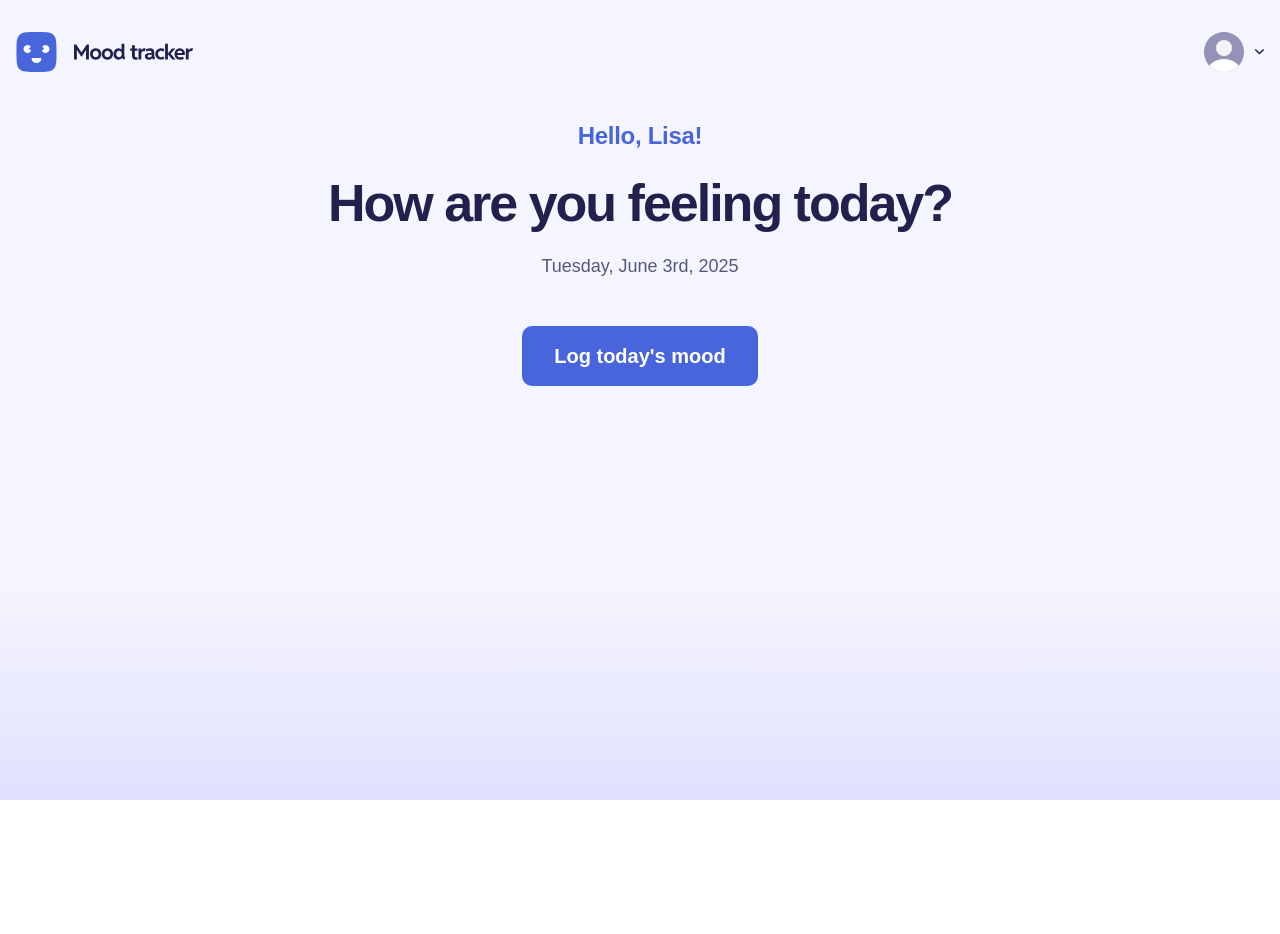
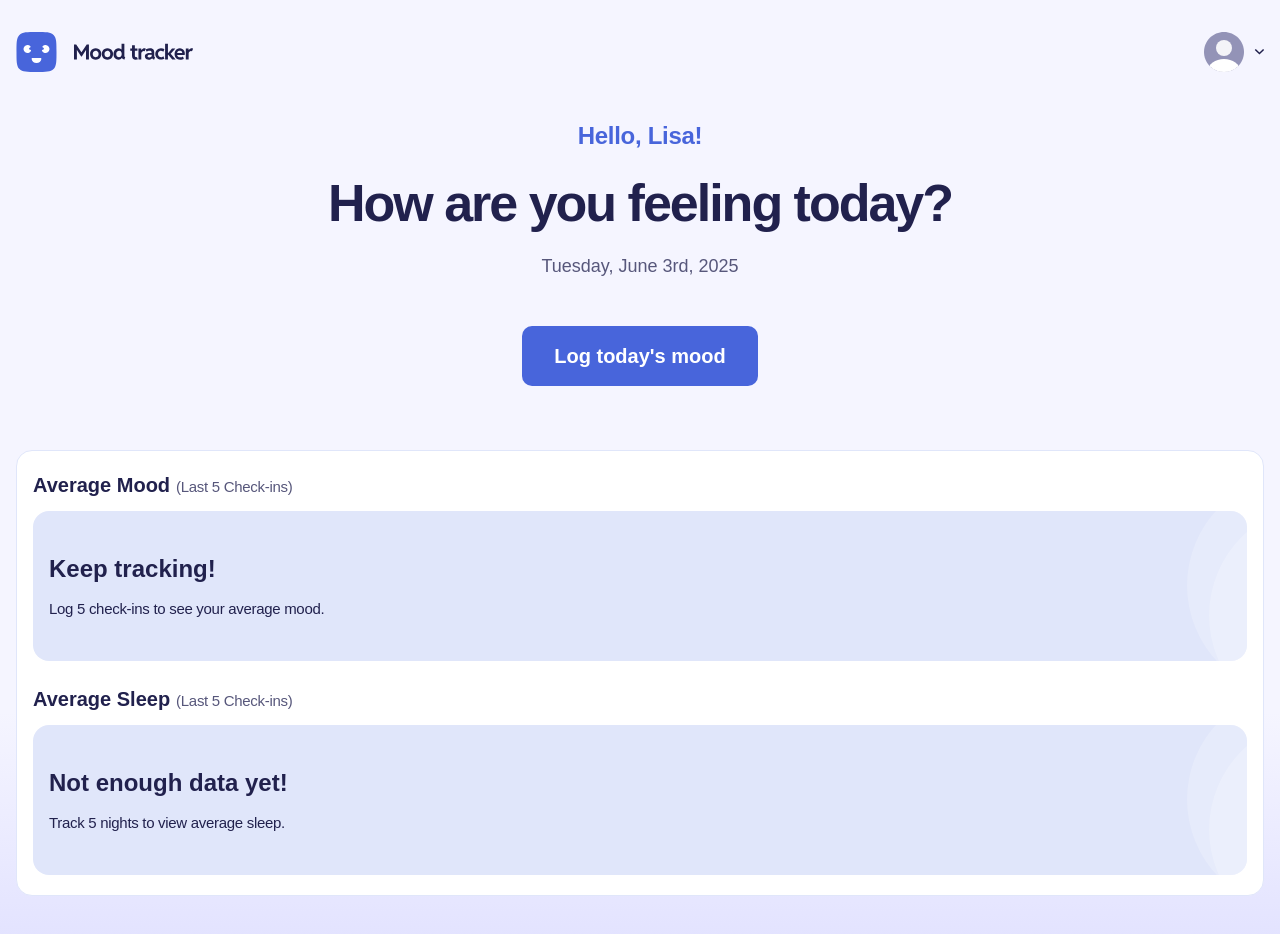
Before and after one commit to 3lectrologos/FM-mood-tracking-app, a Next.js app: page / in a window 1280 px wide. Shown: the top 934 px of the page. Before the commit the page ends 800 px from the top, so only its background shows below. Built offline with nearby package versions, Linux system fonts and the light colour scheme; a web font is replaced by a local one.

Commit message:
Add default average boxes

```diff
--- a/app/page.tsx
+++ b/app/page.tsx
@@ -1,13 +1,19 @@
 import Header from '@/components/Header'
 import Spacer from '@/components/Spacer'
 import MoodLogPrompt from '@/components/MoodLogPrompt'
+import AverageDisplay from '@/components/AverageDisplay'
 
 export default function Home() {
+  const moodData = { type: 'mood' }
+  const sleepData = { type: 'sleep' }
+
   return (
     <div className="flex min-h-dvh flex-col items-center px-200 pt-400 pb-1000">
       <Header />
       <Spacer className="h-600" />
       <MoodLogPrompt />
+      <Spacer className="h-800" />
+      <AverageDisplay moodData={moodData} sleepData={sleepData} />
     </div>
   )
 }
--- /dev/null
+++ b/components/AverageBox.tsx
@@ -0,0 +1,24 @@
+import { AverageData } from '@/types'
+import BgPattern from '@/assets/images/bg-pattern-averages.svg'
+
+const defaultMoodTitle = 'Keep tracking!'
+const defaultMoodSubtitle = 'Log 5 check-ins to see your average mood.'
+const defaultSleepTitle = 'Not enough data yet!'
+const defaultSleepSubtitle = 'Track 5 nights to view average sleep.'
+
+export default function AverageBox({ data }: { data: AverageData }) {
+  const defaultTitle =
+    data.type === 'mood' ? defaultMoodTitle : defaultSleepTitle
+  const defaultSubtitle =
+    data.type === 'mood' ? defaultMoodSubtitle : defaultSleepSubtitle
+
+  return (
+    <div className="relative flex h-[150px] flex-col justify-center gap-y-150 overflow-hidden rounded-16 bg-blue-100 px-200 py-250">
+      <div className="txt-preset-4">{defaultTitle}</div>
+      <div className="txt-preset-7">{defaultSubtitle}</div>
+      <div className="absolute -top-9 right-[60px] translate-x-full">
+        <BgPattern />
+      </div>
+    </div>
+  )
+}
--- /dev/null
+++ b/components/AverageDisplay.tsx
@@ -0,0 +1,35 @@
+import { AverageMood } from '@/types'
+import AverageBox from '@/components/AverageBox'
+import Spacer from '@/components/Spacer'
+
+export default function AverageDisplay({
+  moodData,
+  sleepData,
+}: {
+  moodData: AverageMood
+  sleepData: AverageSleep
+}) {
+  return (
+    <div className="flex w-full flex-col gap-y-300 rounded-16 border border-blue-100 bg-neutral-0 px-200 py-250">
+      <AverageTitleAndBox data={moodData} />
+      <AverageTitleAndBox data={sleepData} />
+    </div>
+  )
+}
+
+export function AverageTitleAndBox({ data }: { data: AverageData }) {
+  return (
+    <div className="flex flex-col">
+      <div className="flex items-baseline gap-x-075">
+        <span className="txt-preset-5">
+          Average {data.type === 'mood' ? 'Mood' : 'Sleep'}
+        </span>
+        <span className="txt-preset-7 text-neutral-600">
+          (Last 5 Check-ins)
+        </span>
+      </div>
+      <Spacer className="h-150" />
+      <AverageBox data={data} />
+    </div>
+  )
+}
--- /dev/null
+++ b/types.ts
@@ -0,0 +1,15 @@
+export type DataType = 'mood' | 'sleep'
+export type Mood = 'very sad' | 'sad' | 'neutral' | 'happy' | 'very happy'
+export type Sleep = '0-2' | '3-4' | '5-6' | '7-8' | '9+'
+
+export type AverageMood = {
+  type: 'mood'
+  value?: Mood
+}
+
+export type AverageSleep = {
+  type: 'sleep'
+  value?: Sleep
+}
+
+export type AverageData = AverageMood | AverageSleep
```
